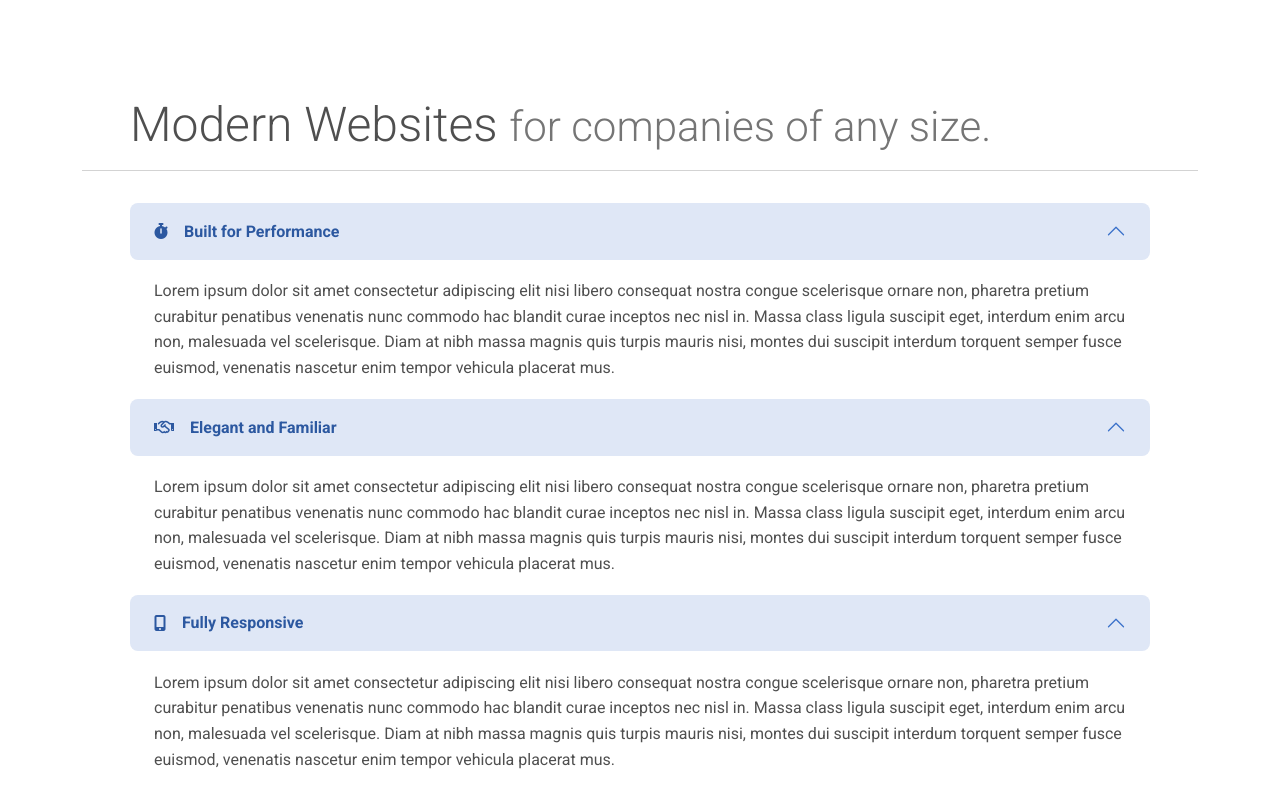
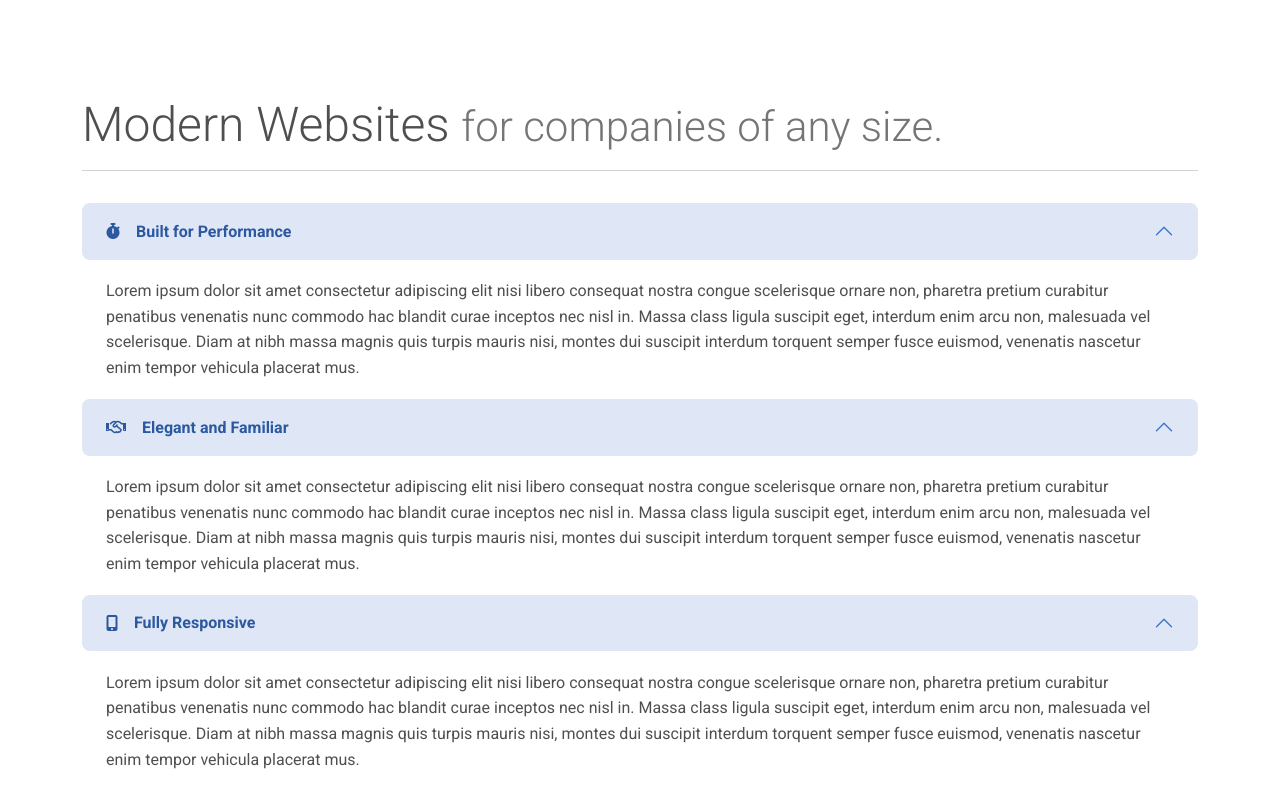
Before and after one commit to DJFancyAl/BluFo-Website, a website: page index.html in a window 1280 px wide. Shown: the part 2759-3553 px from the top of the page. Drawn offline with Linux system fonts and the light colour scheme.

Commit message:
Removed some padding in website section

```diff
--- a/index.html
+++ b/index.html
@@ -193,9 +193,9 @@
       <!-- Website Section -->
       <div id="websites" class="py-5">
         <section class="container mx-auto my-5">
-          <h2 class="display-5 text-start px-5">Modern Websites <small class="text-muted">for companies of any size.</small></h2>
+          <h2 class="display-5 text-start">Modern Websites <small class="text-muted">for companies of any size.</small></h2>
           <hr />
-          <div class="accordion accordion-borderless px-5 pt-3" id="accordionPanelsStayOpenExample">
+          <div class="accordion accordion-borderless pt-3" id="accordionPanelsStayOpenExample">
             <div class="accordion-item">
               <h2 class="accordion-header" id="headingOne">
                 <button class="accordion-button fw-bold" type="button" data-mdb-toggle="collapse"
```
